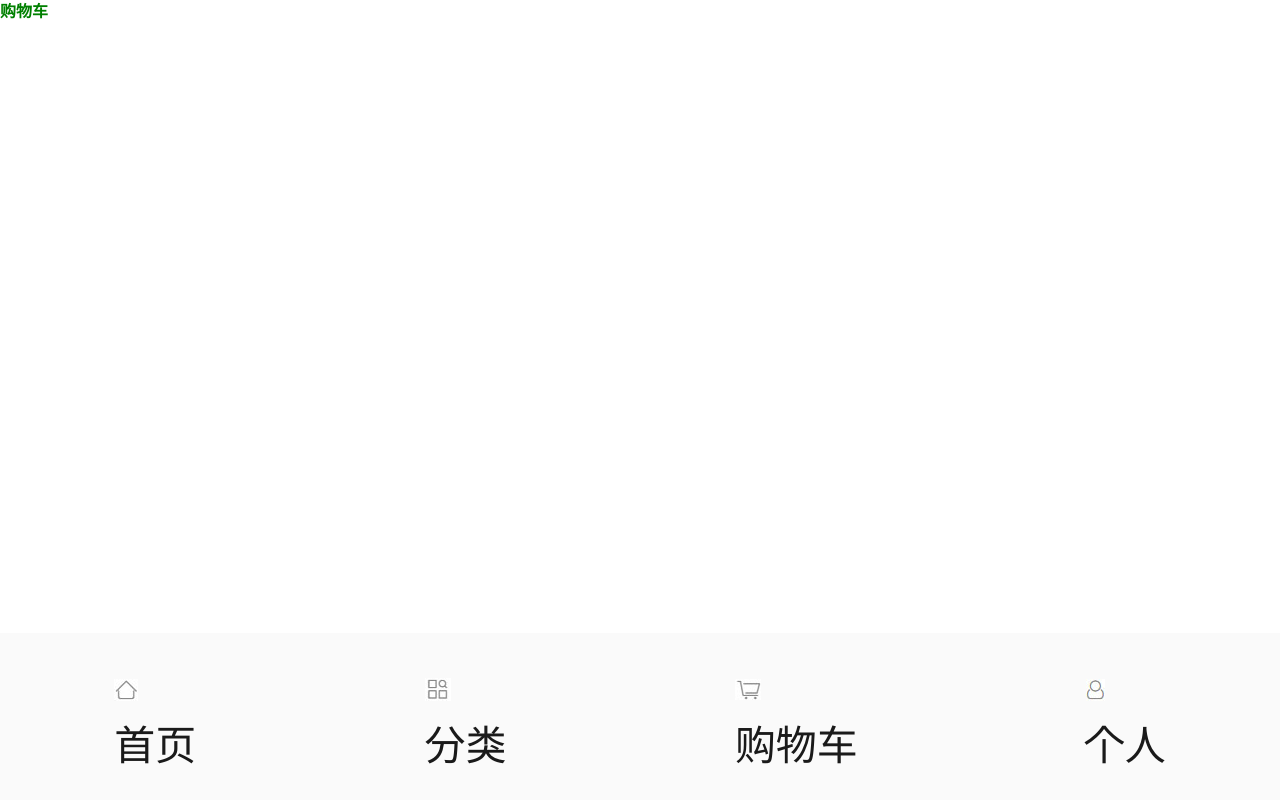
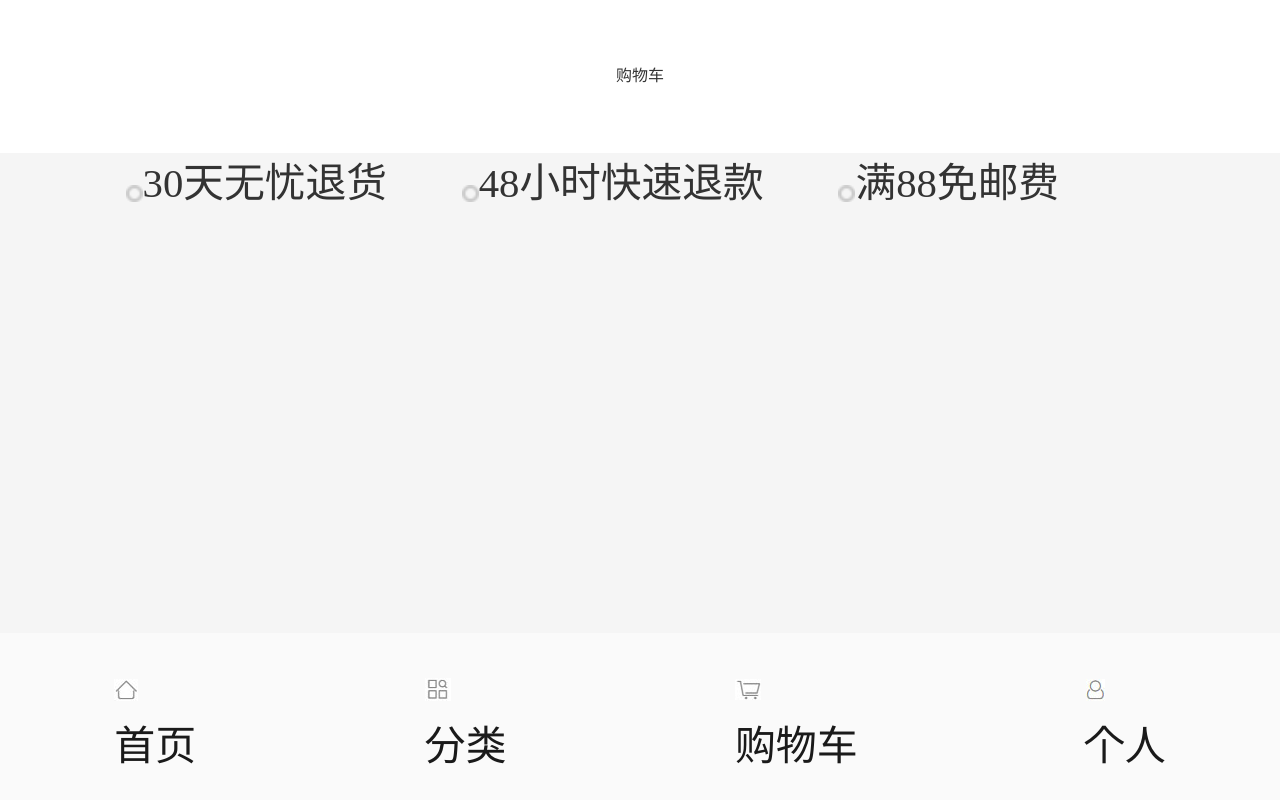
Before and after one commit to mengsansui/wangyiyanxuan_demo, a Vue app: page /cart in a window 1280 px wide. Shown: the top 800 px of the page. Built offline with nearby package versions, Linux system fonts and the light colour scheme.

Commit message:
2-1 二次提交

```diff
--- a/src/components/Cart.vue
+++ b/src/components/Cart.vue
@@ -1,6 +1,27 @@
 <template>
     <div class="cart">
-        <h1>{{ msg }}</h1>
+        <div class='gouwu_ye'>
+            购物车
+        </div>
+        <div class='gouwu_cen'>
+            <ul>
+                <li>
+                    <img src="../../Appimg/quanquan.png" alt="图片">
+                    <span>30天无忧退货</span>
+                </li>
+                <li>
+                    <img src="../../Appimg/quanquan.png" alt="图片">
+                    <span>48小时快速退款</span>
+                </li><li>
+                    <img src="../../Appimg/quanquan.png" alt="图片">
+                    <span>满88免邮费</span>
+                </li>
+            </ul>
+            <div class="gouwu_img">
+                <img src="../../Appimg/gouwuche.png" alt="图片">
+                <p>去添加点什么吧</p>
+            </div>
+        </div>
     </div>
 </template>
 
@@ -9,14 +30,45 @@ export default {
     name: "cart",
     data () {
         return {
-            msg: '购物车'
+
         };
     }
 }
 </script>
 
 <style lang="css" scoped>
-    h1{
-        color: green;
+   .gouwu_ye{
+       width: 100%;
+       height: 1.1936rem;
+       background-color:#fff;
+       line-height:1.1936rem;
+       text-align: center;
+   }
+   .gouwu_cen {
+       width: 100%;
+       height: 15.9151rem;
+       background-color: #f5f5f5;
+   }
+    .gouwu_cen  ul{
+        margin-left: 0.3979rem;
+    }
+   .gouwu_cen li{
+       float: left;
+       margin-left: 0.5836rem;
+   }
+    .gouwu_cen li img{
+        width:.132626rem;
+        height: .132626rem;
+    }
+    .gouwu_cen li span{
+        font-size: 0.3183rem;
+    }
+    .gouwu_img {
+        padding-top: 5.305rem;
+        margin-left: 3.183rem;
+    }
+    .gouwu_img img{
+        width: 3.9788rem;
+        height: 3.9788rem;
     }
 </style>
--- a/src/components/Home.vue
+++ b/src/components/Home.vue
@@ -241,7 +241,6 @@
             <div class="items hao">
                 <p>更多居家好物</p>
                 <img src="../assets/hxm%2Fyanxuan-wap%2Fp%2F20161201%2Fstyle%2Fimg%2Ficon-normal%2FgoodGridMore-233aaf669a.png" alt="" class="haoimg" style="width: 1rem; margin-left:1.6rem;margin-top:1rem;">
-                <input type="text" name="" value="">
             </div>
         </div>
 
@@ -543,8 +542,8 @@ export default {
 }
 .gaos{
     width: 100%;
-    height: 30rem;
-    background: pink
+    height: 1.3263rem;
+    background: #fff;
 }
 .mou p{
     float: left;
--- a/src/components/Market.vue
+++ b/src/components/Market.vue
@@ -8,14 +8,18 @@
         </div>
         <ul class="qufen">
             <li>推荐区</li>
-            <li>推荐区</li>
-            <li>推荐区</li>
-            <li>推荐区</li>
-            <li>推荐区</li>
-            <li>推荐区</li>
-            <li>推荐区</li>
-            <li>推荐区</li>
-            <li>推荐区</li>
+            <li>个性专区</li>
+            <li>冬季专区</li>
+            <li>居家</li>
+            <li>餐厨</li>
+            <li>配件</li>
+            <li>服装</li>
+            <li>电器</li>
+            <li>洗护</li>
+            <li>杂货</li>
+            <li>饮食</li>
+            <li>婴童</li>
+            <li>志趣</li>
         </ul>
         <div class="main">
             <div class="main1">
```
Also changed, not shown: Appimg/gouwuche.png (added), Appimg/quanquan.png (added).
